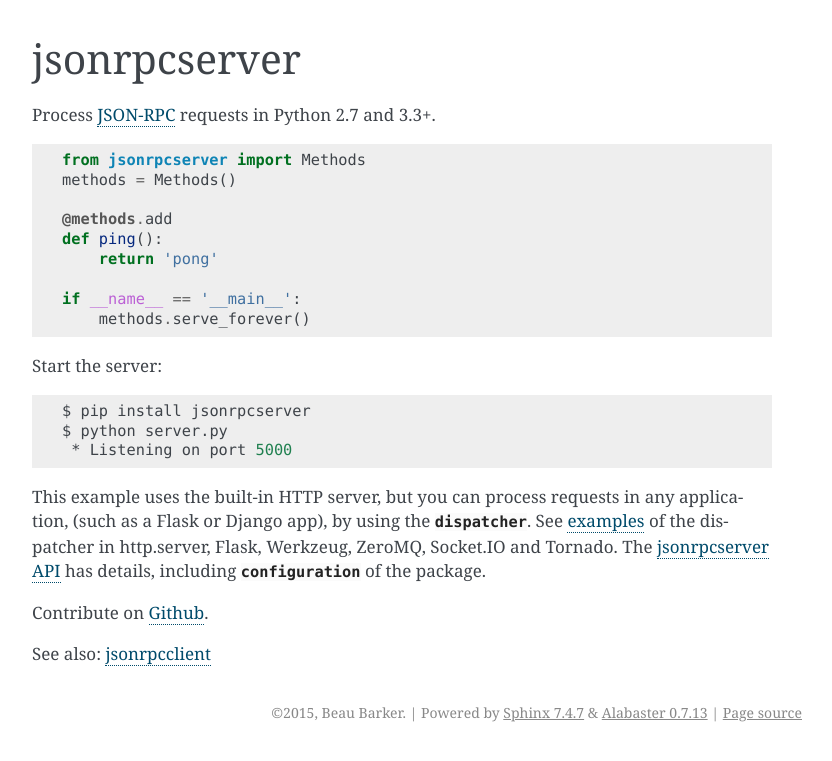
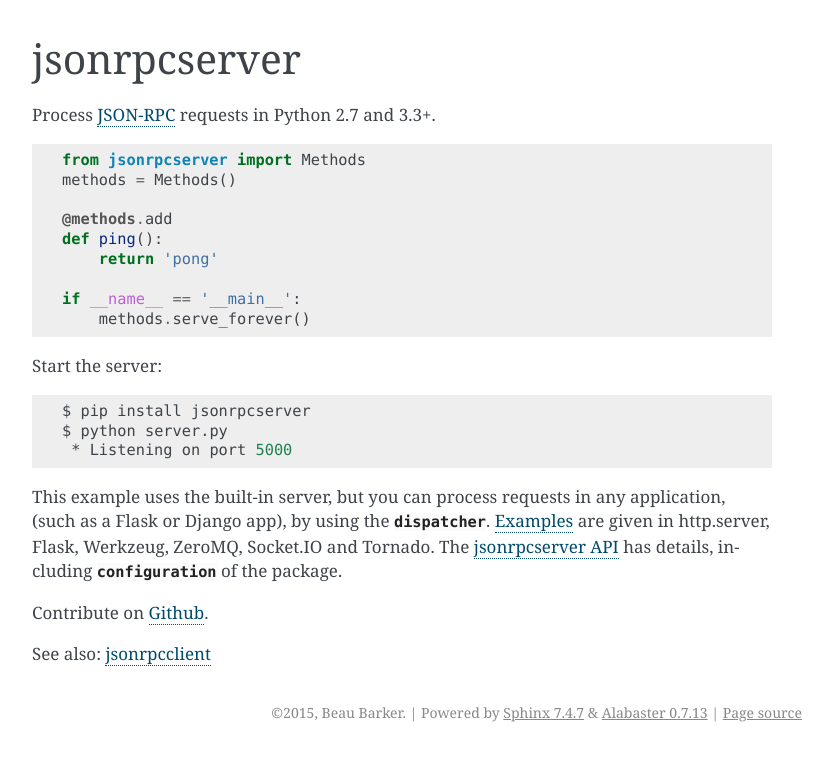
Before and after one commit to explodinglabs/jsonrpcserver, a Sphinx documentation site: the page built from doc/index.rst, in a window 1280 px wide. Shown: the top 761 px of the page, without its empty margins (238-1070 px from the left). Built offline with Sphinx 7.4.7, drawn with Linux system fonts in a browser that asks for light colours.

Commit message:
Adjust documentation

```diff
--- a/doc/examples.rst
+++ b/doc/examples.rst
@@ -3,8 +3,8 @@
 jsonrpcserver Examples
 **********************
 
-How to receive JSON-RPC requests in Python using various frameworks and
-transport protocols.
+Showing examples of taking JSON-RPC requests various frameworks and transport
+protocols.
 
 .. contents::
     :local:
--- a/doc/index.rst
+++ b/doc/index.rst
@@ -23,10 +23,10 @@
     $ python server.py
      * Listening on port 5000
 
-This example uses the built-in HTTP server, but you can process requests in any
+This example uses the built-in server, but you can process requests in any
 application, (such as a Flask or Django app), by using the :mod:`dispatcher`.
-See :doc:`examples <examples>` of the dispatcher in http.server, Flask,
-Werkzeug, ZeroMQ, Socket.IO and Tornado. The :doc:`api` has details, including
+:doc:`Examples <examples>` are given in http.server, Flask, Werkzeug, ZeroMQ,
+Socket.IO and Tornado. The :doc:`api` has details, including
 :mod:`configuration <config>` of the package.
 
 Contribute on `Github <https://github.com/bcb/jsonrpcserver>`_.
```
